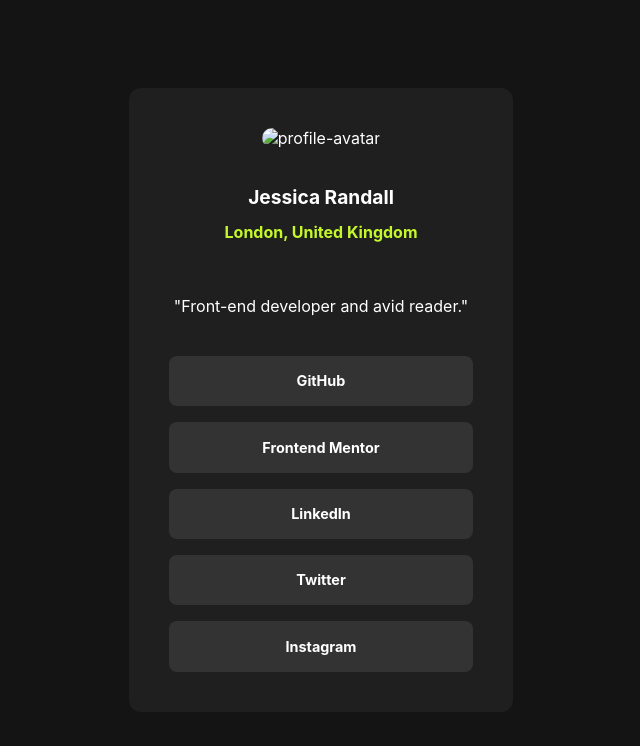
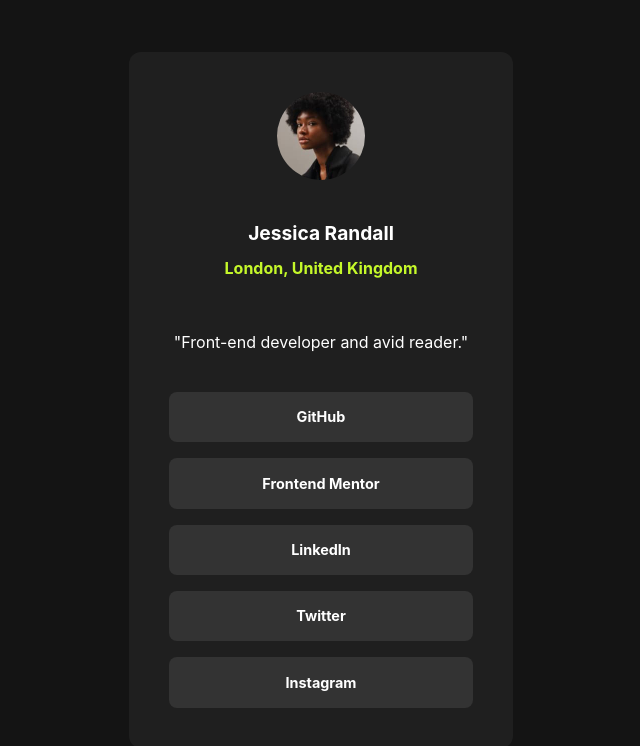
Before and after one commit to andrewnotermans/social-links-profile-main, a plain HTML site: page index.html in a window 1280 px wide. Shown: the whole page, without its empty margins (319-959 px from the left). Drawn offline with Linux system fonts and the light colour scheme; the site is published under a folder, as on GitHub Pages, so addresses that start at the root find nothing.

Commit message:
Fix image source path for profile avatar in index.html

```diff
--- a/index.html
+++ b/index.html
@@ -14,7 +14,7 @@
 <body>
   <div class="container-profile">
     <div class="profile-avatar">
-      <img src="/assets/images/avatar-jessica.jpeg"alt="profile-avatar"/>
+      <img src="./assets/images/avatar-jessica.jpeg"alt="profile-avatar"/>
     </div>
     <div class="profile-title">
       <h1>Jessica Randall</h1>
```
